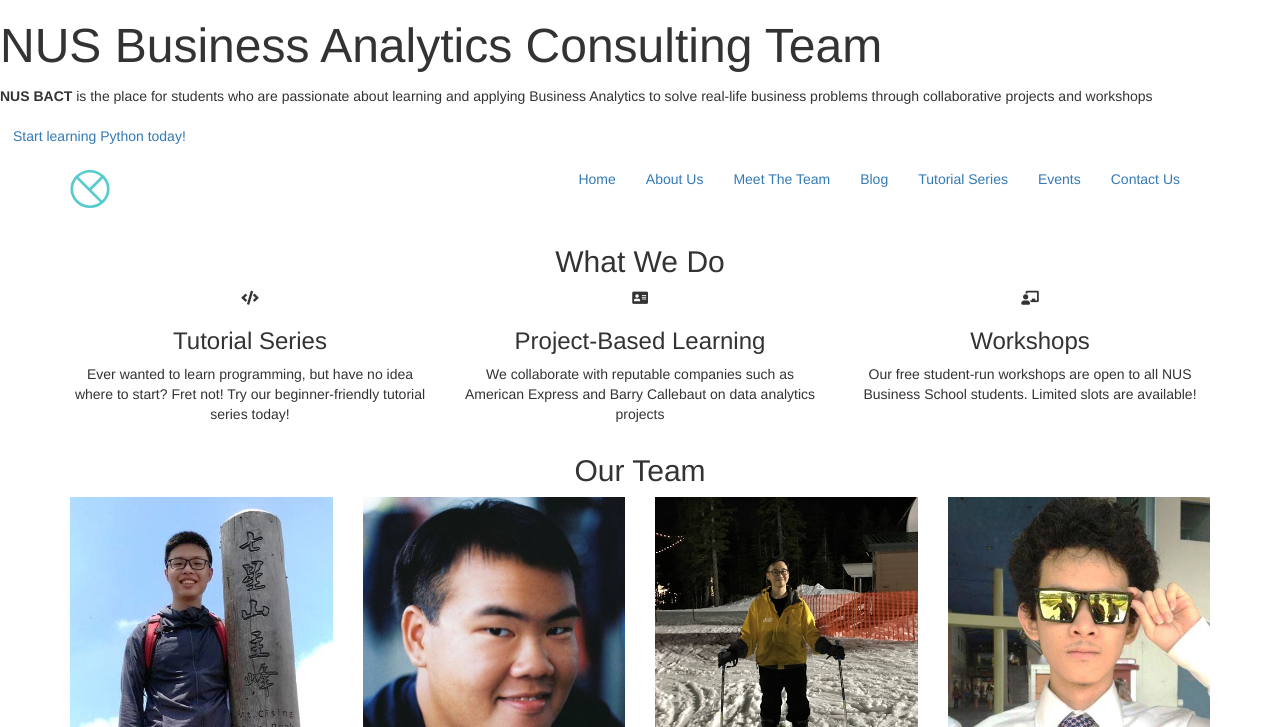
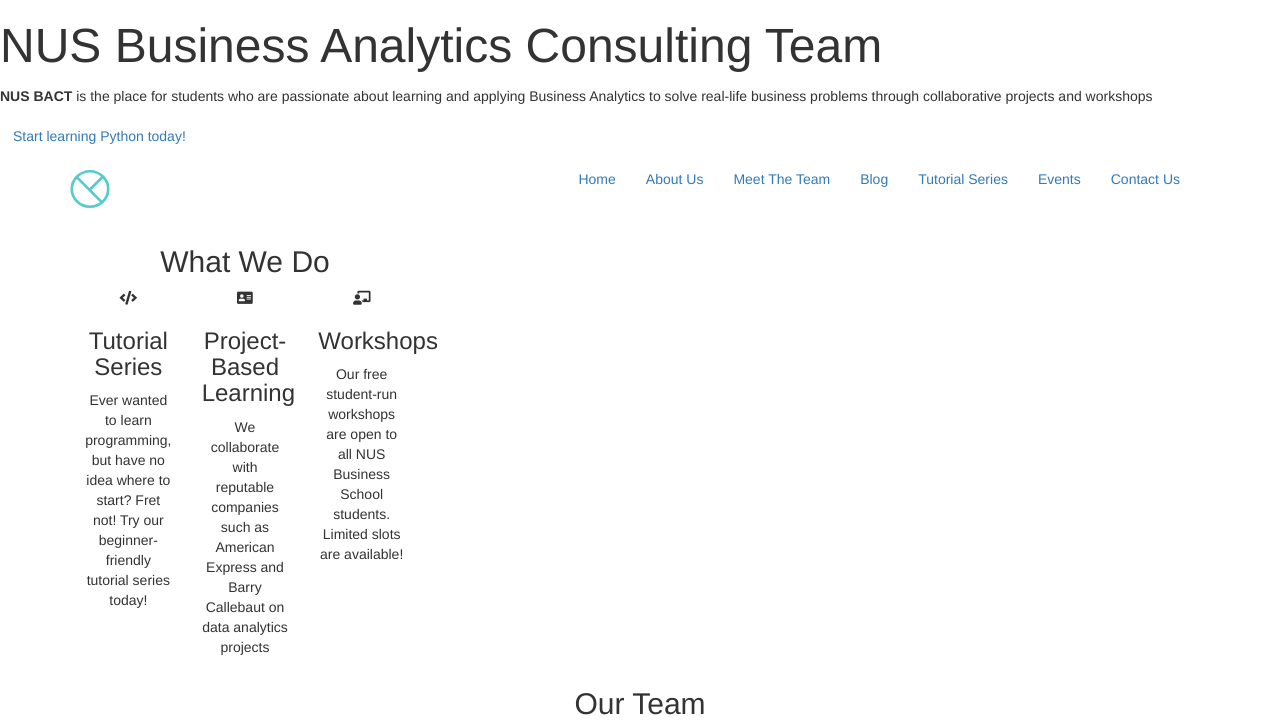
Before and after one commit to nelsonlim97/nusbact.github.io, a plain HTML site: page index.html in a window 1280 px wide. Shown: the top 727 px of the page. Drawn offline with Linux system fonts and the light colour scheme; a script that the page names is missing; files whose address does not match are found by name; a web font is replaced by a local one.

Commit message:
Update index.html

```diff
--- a/index.html
+++ b/index.html
@@ -186,7 +186,7 @@ Start About Section
 ==================================== -->
 	<section class="bg-one about section" id="about">
 		<div class="container">
-			<div class="row">
+			<div class="col-md-4 row">
 
 				<!-- section title -->
 				<div class="title text-center wow fadeIn" data-wow-duration="1500ms">
```
